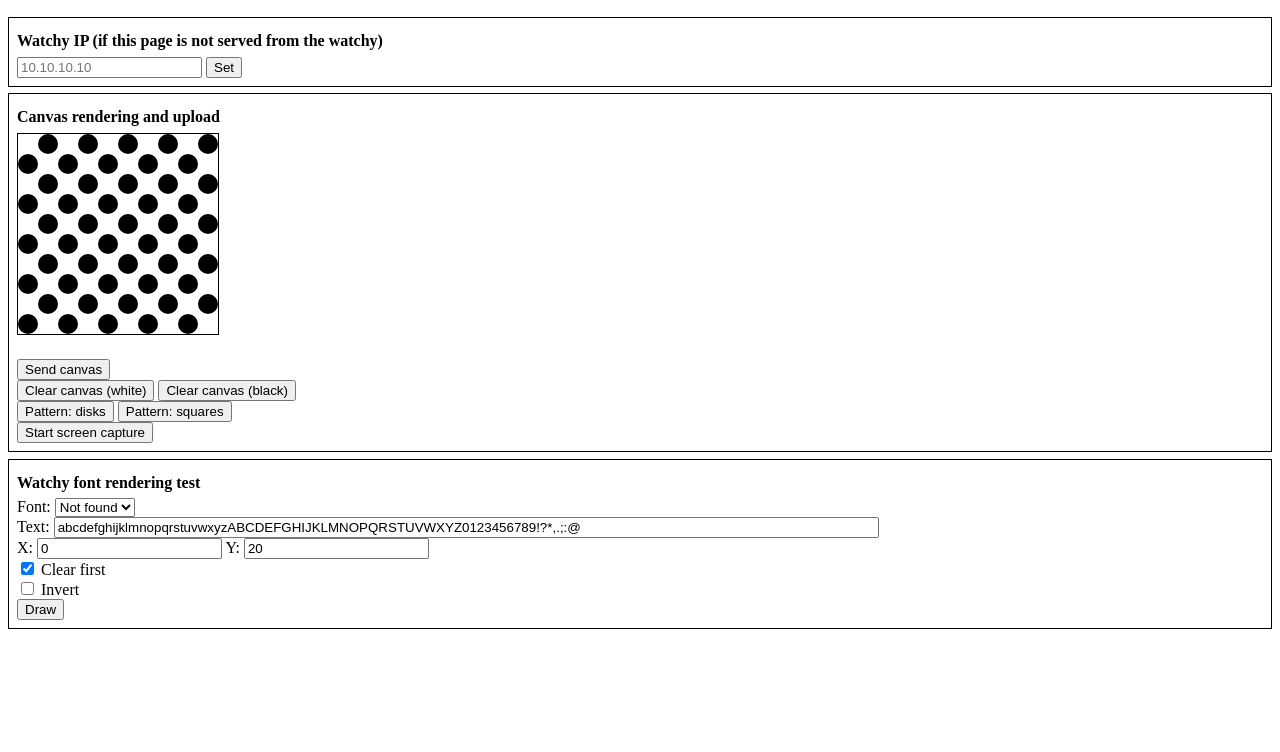
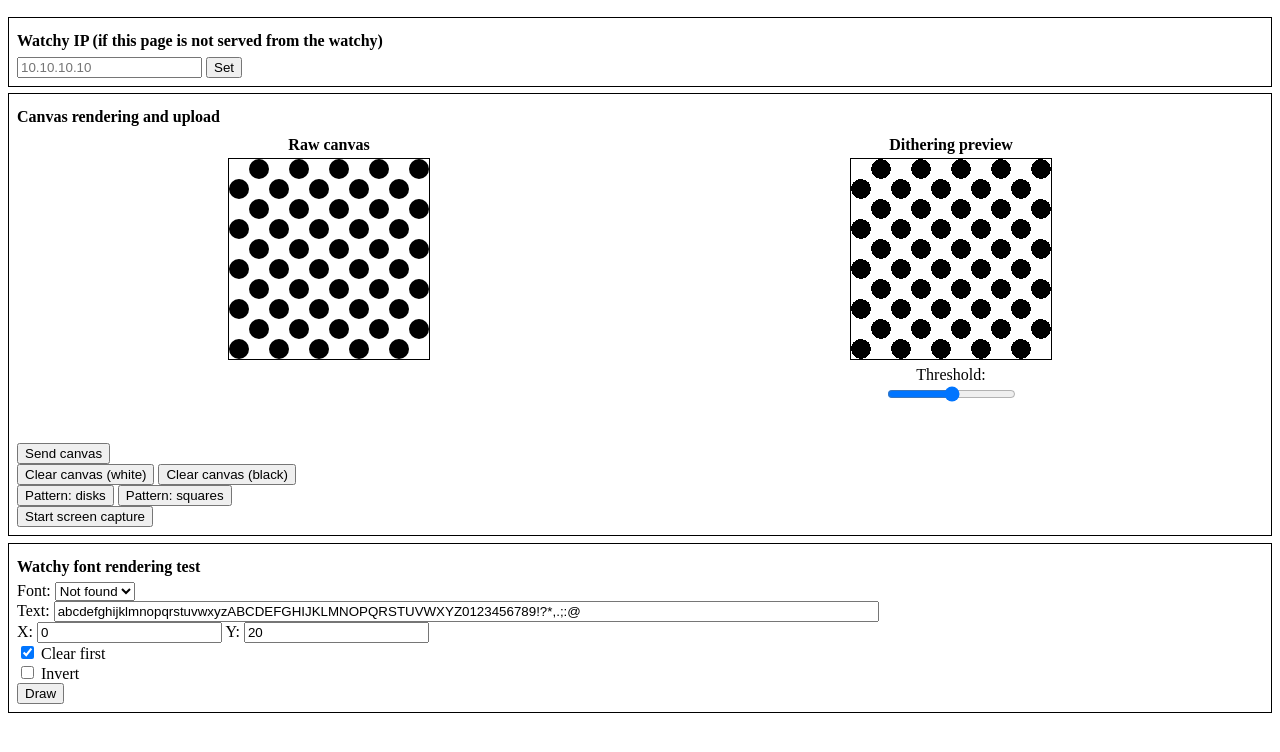
Before and after one commit to ddlsmurf/watchy_remote_screen, a plain HTML site: page data/index.html in a window 1280 px wide. Shown: the part 38-790 px from the top of the page. Drawn offline with Linux system fonts and the light colour scheme; no server answers.

Commit message:
Added dithering preview and threshold editing

```diff
--- a/data/index.html
+++ b/data/index.html
@@ -14,6 +14,13 @@
         margin-block-start: 0.4em;
         margin-block-end: 0.4em;
       }
+      table {
+        width: 100%;
+      }
+      td, th {
+        text-align: center;
+        vertical-align: top;
+      }
     </style>
   </head>
   <body>
@@ -25,7 +32,25 @@
     </div>
     <div class="box">
       <h4>Canvas rendering and upload</h4>
-      <canvas id="canvas" class="box" width="200px" height="200px"></canvas>
+      <table>
+        <tr>
+          <th>Raw canvas</th>
+          <th>Dithering preview</th>
+        </tr>
+        <tr>
+          <td>
+            <canvas id="canvas" class="box" width="200px" height="200px"></canvas>
+          </td>
+          <td>
+            <canvas id="canvasPreviewDithering" class="box" width="200px" height="200px"></canvas>
+            <br />
+            Threshold:
+            <br />
+            <input type="range" id="sliderDitheringThreshold" min="0" max="255" step="1" value="127">
+          </td>
+        </tr>
+      </table>
+      <!-- <canvas id="canvas" class="box" width="200px" height="200px"></canvas> -->
       <br />
       <br />
       <button id="btnSendRaw">Send canvas</button>
@@ -66,13 +91,32 @@
         getFontList().then((list) => updateFontList(list));
       };
       const canvas = document.getElementById("canvas");
+      const canvasPreviewDithering = document.getElementById("canvasPreviewDithering");
       const w = canvas.clientWidth;
       const h = canvas.clientHeight;
       if (h != w) throw "Assert error - screen size expected to be square";
+
+      const slider = document.getElementById("sliderDitheringThreshold");
+      let atkinsonThreshold = 129;
+      slider.value = atkinsonThreshold;
+      slider.onchange = () => {
+        atkinsonThreshold = slider.value;
+        updatePreview();
+      }
+      function updatePreview() {
+        const ctx = canvasPreviewDithering.getContext("2d");
+        ctx.fillStyle = "white";
+        ctx.fillRect(0, 0, w, h);
+        const ctxSource = canvas.getContext("2d");
+        const img = ctxSource.getImageData(0, 0, w, h);
+        atkinson(img);
+        ctx.putImageData(img, 0, 0);
+      }
       function clearCanvas(colour) {
         const ctx = canvas.getContext("2d");
         ctx.fillStyle = colour;
         ctx.fillRect(0, 0, w, h);
+        updatePreview();
       }
       function checkeredPattern(circles) {
         const ctx = canvas.getContext("2d");
@@ -102,6 +146,7 @@
                 );
               }
             }
+        updatePreview();
       }
 
       clearCanvas("white");
@@ -152,7 +197,7 @@
         }
 
         for (let l = 0, i = 0; i < image.data.length; l++, i += 4) {
-          const value = luminance[l] < 129 ? 0 : 255;
+          const value = luminance[l] < atkinsonThreshold ? 0 : 255;
           const error = Math.floor((luminance[l] - value) / 8);
           image.data.fill(value, i, i + 3);
 
@@ -237,6 +282,7 @@
                 video.videoWidth,
                 video.videoHeight
               );
+              updatePreview();
               if (isSendComplete) {
                 isSendComplete = false;
                 sendCanvas().then(
```
